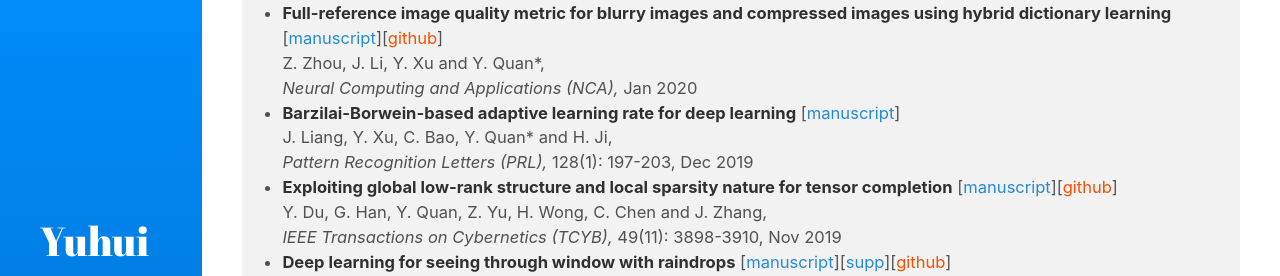
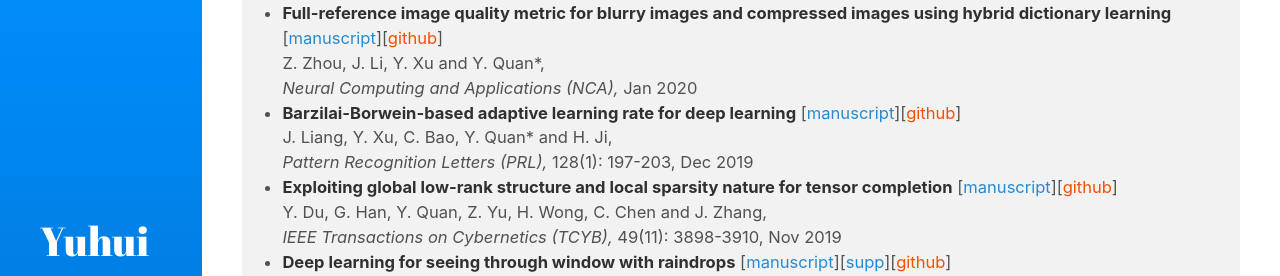
Before and after one commit to csyhquan/csyhquan.github.io, a Jekyll site: the page built from category/c_publication.md, in a window 1280 px wide and 900 px high, scrolled down 718 px. Shown: the part 185-461 px from the top of the window. Built offline with Jekyll 4.4.1, drawn with Linux system fonts in a browser that asks for light colours.

Commit message:
Update c_publication.md

```diff
--- a/category/c_publication.md
+++ b/category/c_publication.md
@@ -51,7 +51,7 @@ title: Publications
 <em> Neural Computing and Applications (NCA), </em>Jan 2020</span></li>
 
 
- <li><span><strong>Barzilai-Borwein-based adaptive learning rate for deep learning</strong> [<a href="https://github.com/csyhquan/csyhquan.github.io/raw/master/manuscript/19-pr-Barzilai%E2%80%93Borwein-based%20adaptive%20learning%20rate%20for%20deep%20learning.pdf" download="github6">manuscript</a>]</span><br />
+ <li><span><strong>Barzilai-Borwein-based adaptive learning rate for deep learning</strong> [<a href="https://github.com/csyhquan/csyhquan.github.io/raw/master/manuscript/19-pr-Barzilai%E2%80%93Borwein-based%20adaptive%20learning%20rate%20for%20deep%20learning.pdf" download="github6">manuscript</a>][<a href="https://github.com/sherrycattt/bb_dl.pytorch"><font color="#F75000">github</font></a>]</span><br />
 <span> J. Liang, Y. Xu, C. Bao, Y. Quan* and H. Ji,<br />
  <em> Pattern Recognition Letters (PRL), </em>128(1): 197-203, Dec 2019</span></li>
  <li><span><strong>Exploiting global low-rank structure and local sparsity nature for tensor completion</strong> [<a href="https://github.com/csyhquan/csyhquan.github.io/raw/master/manuscript/19-tcyb-Exploiting%20Global%20Low-rank%20Structure%20and%20Local%20Sparsity%20Nature%20for%20Tensor%20Completion.pdf" download="github10">manuscript</a>][<a href="https://github.com/csyongdu/Exploiting-Global-Low-Rank-Structure-and-Local-Sparsity-Nature-for-Tensor-Completion"><font color="#F75000">github</font></a>] </span><br />
```
